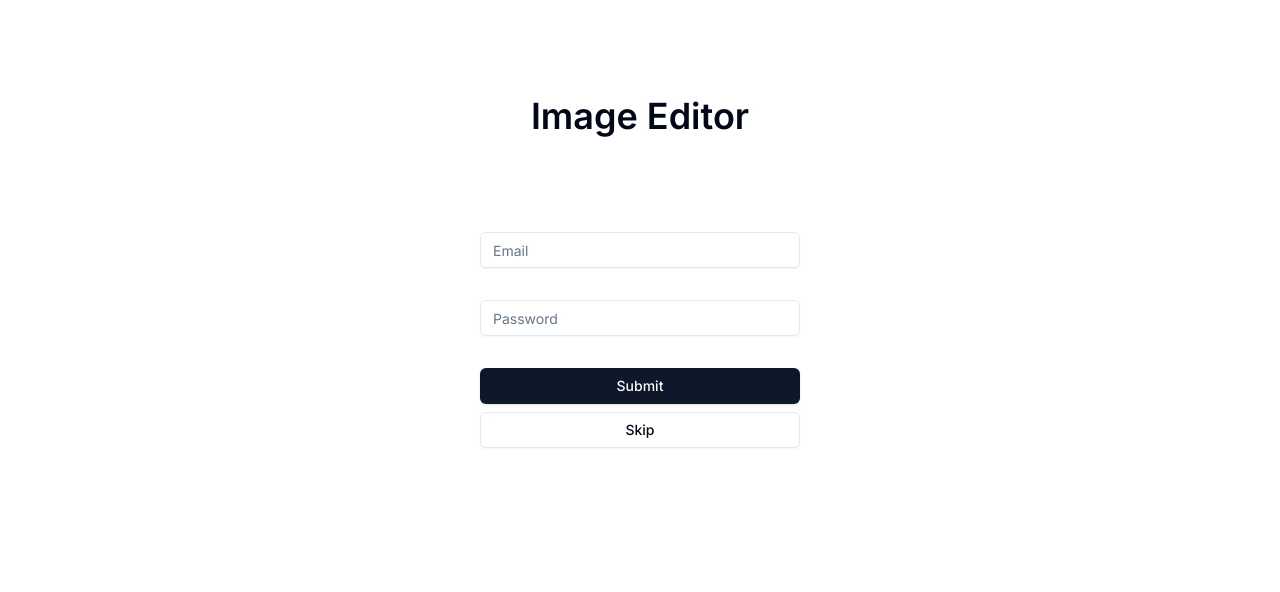
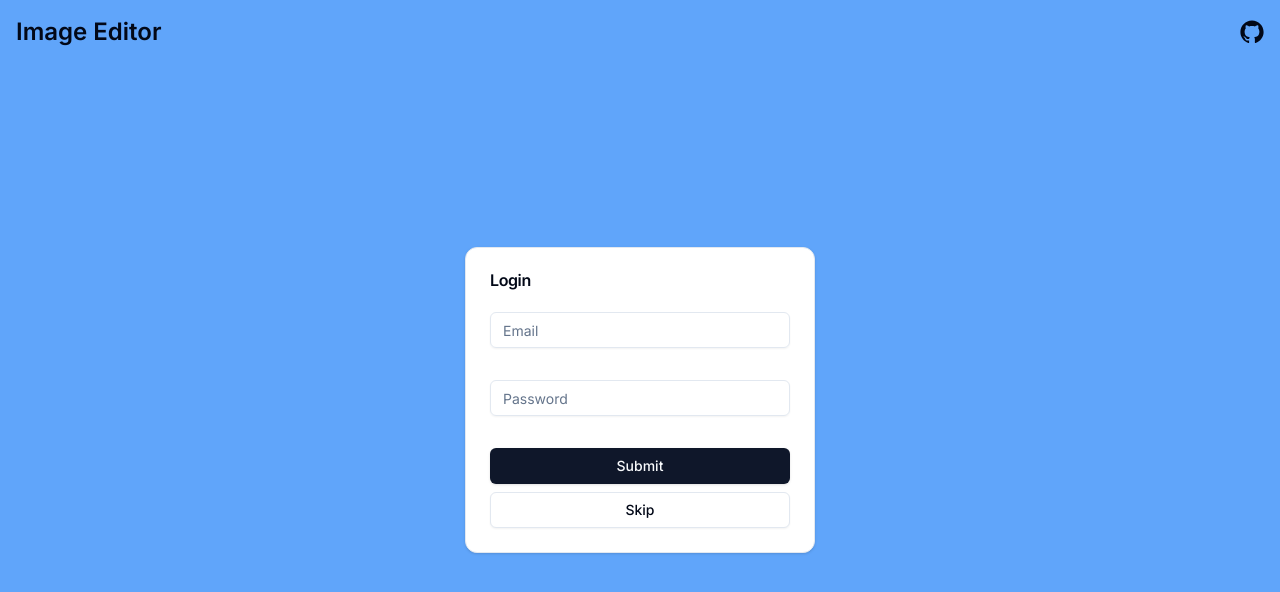
Before and after one commit to alabhyajindal/image-editor, a Next.js app: page / in a window 1280 px wide. Shown: the top 592 px of the page. Built offline with nearby package versions, Linux system fonts and the light colour scheme.

Commit message:
Style login page and nav

```diff
--- a/src/app/editor/page.js
+++ b/src/app/editor/page.js
@@ -92,7 +92,7 @@ export default function Home() {
   }
 
   return (
-    <main className='flex justify-center'>
+    <main className='mt-24 flex justify-center'>
       <div className='mt-4'>
         {selectedImage ? (
           <div className='mb-2 flex justify-between px-1'>
--- a/src/app/layout.js
+++ b/src/app/layout.js
@@ -1,6 +1,7 @@
 import { Inter } from 'next/font/google'
 import './globals.css'
 import { Toaster } from '@/components/ui/toaster'
+import { GitHubLogoIcon } from '@radix-ui/react-icons'
 
 const inter = Inter({ subsets: ['latin'] })
 
@@ -13,12 +14,16 @@ export default function RootLayout({ children }) {
   return (
     <html lang='en'>
       <body className={inter.className}>
-        <header>
-          <h1 className='mt-24 text-4xl font-semibold text-center'>
-            Image Editor
-          </h1>
+        <header className='absolute top-0 flex items-center justify-between w-full p-4'>
+          <h1 className='text-2xl font-semibold'>Image Editor</h1>
+          <div>
+            <a href='https://github.com/alabhyajindal/image-editor'>
+              <GitHubLogoIcon height={24} width={24} />
+            </a>
+          </div>
         </header>
-        <section>{children}</section>
+        {children}
+
         <Toaster />
       </body>
     </html>
--- a/src/app/page.js
+++ b/src/app/page.js
@@ -16,6 +16,15 @@ import {
 } from '@/components/ui/form'
 import { Input } from '@/components/ui/input'
 import { useToast } from '@/components/ui/use-toast'
+import {
+  Card,
+  CardContent,
+  CardDescription,
+  CardFooter,
+  CardHeader,
+  CardTitle,
+} from '@/components/ui/card'
+
 import Link from 'next/link'
 import { useRouter } from 'next/navigation'
 
@@ -47,7 +56,13 @@ export default function Home() {
   }
 
   return (
-    <main className='mt-24 max-w-xs m-auto'>
+    <main className='bg-blue-400 min-h-screen flex flex-col'>
+      <Card className='w-[350px] m-auto'>
+        <CardHeader>
+          <CardTitle>Login</CardTitle>
+        </CardHeader>
+
+        <CardContent>
           <Form {...form}>
             <form onSubmit={form.handleSubmit(onSubmit)} className='space-y-8'>
               <FormField
@@ -69,7 +84,11 @@ export default function Home() {
                 render={({ field }) => (
                   <FormItem>
                     <FormControl>
-                  <Input placeholder='Password' type='password' {...field} />
+                      <Input
+                        placeholder='Password'
+                        type='password'
+                        {...field}
+                      />
                     </FormControl>
                     <FormMessage />
                   </FormItem>
@@ -88,6 +107,8 @@ export default function Home() {
               </Button>
             </Link>
           </div>
+        </CardContent>
+      </Card>
     </main>
   )
 }
--- /dev/null
+++ b/src/components/ui/card.jsx
@@ -0,0 +1,50 @@
+import * as React from "react"
+
+import { cn } from "@/lib/utils"
+
+const Card = React.forwardRef(({ className, ...props }, ref) => (
+  <div
+    ref={ref}
+    className={cn("rounded-xl border bg-card text-card-foreground shadow", className)}
+    {...props} />
+))
+Card.displayName = "Card"
+
+const CardHeader = React.forwardRef(({ className, ...props }, ref) => (
+  <div
+    ref={ref}
+    className={cn("flex flex-col space-y-1.5 p-6", className)}
+    {...props} />
+))
+CardHeader.displayName = "CardHeader"
+
+const CardTitle = React.forwardRef(({ className, ...props }, ref) => (
+  <h3
+    ref={ref}
+    className={cn("font-semibold leading-none tracking-tight", className)}
+    {...props} />
+))
+CardTitle.displayName = "CardTitle"
+
+const CardDescription = React.forwardRef(({ className, ...props }, ref) => (
+  <p
+    ref={ref}
+    className={cn("text-sm text-muted-foreground", className)}
+    {...props} />
+))
+CardDescription.displayName = "CardDescription"
+
+const CardContent = React.forwardRef(({ className, ...props }, ref) => (
+  <div ref={ref} className={cn("p-6 pt-0", className)} {...props} />
+))
+CardContent.displayName = "CardContent"
+
+const CardFooter = React.forwardRef(({ className, ...props }, ref) => (
+  <div
+    ref={ref}
+    className={cn("flex items-center p-6 pt-0", className)}
+    {...props} />
+))
+CardFooter.displayName = "CardFooter"
+
+export { Card, CardHeader, CardFooter, CardTitle, CardDescription, CardContent }
```
Lines whose indentation alone changed are shown as unchanged.
